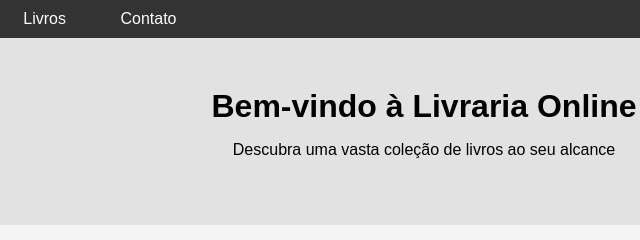
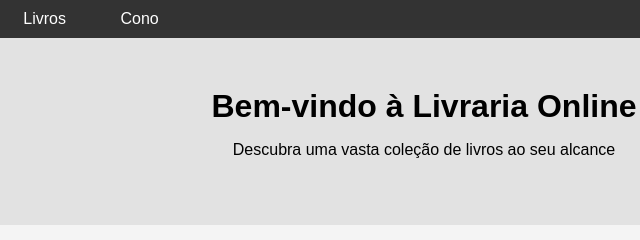
Before and after one commit to luam1/A5, a plain HTML site: page index.html in a window 1280 px wide. Shown: the top 240 px of the page, 216-856 px from the left. Drawn offline with Linux system fonts and the light colour scheme.

Commit message:
Atualizar o index.html

```diff
--- a/index.html
+++ b/index.html
@@ -96,7 +96,7 @@
             <a href="#home">Home</a>
             <a href="#about">Sobre</a>
             <a href="#books">Livros</a>
-            <a href="#contact">Contato</a>
+            <a href="#contact">Cono</a>
     </nav>
 
     <div class="hero" id="home">
```
